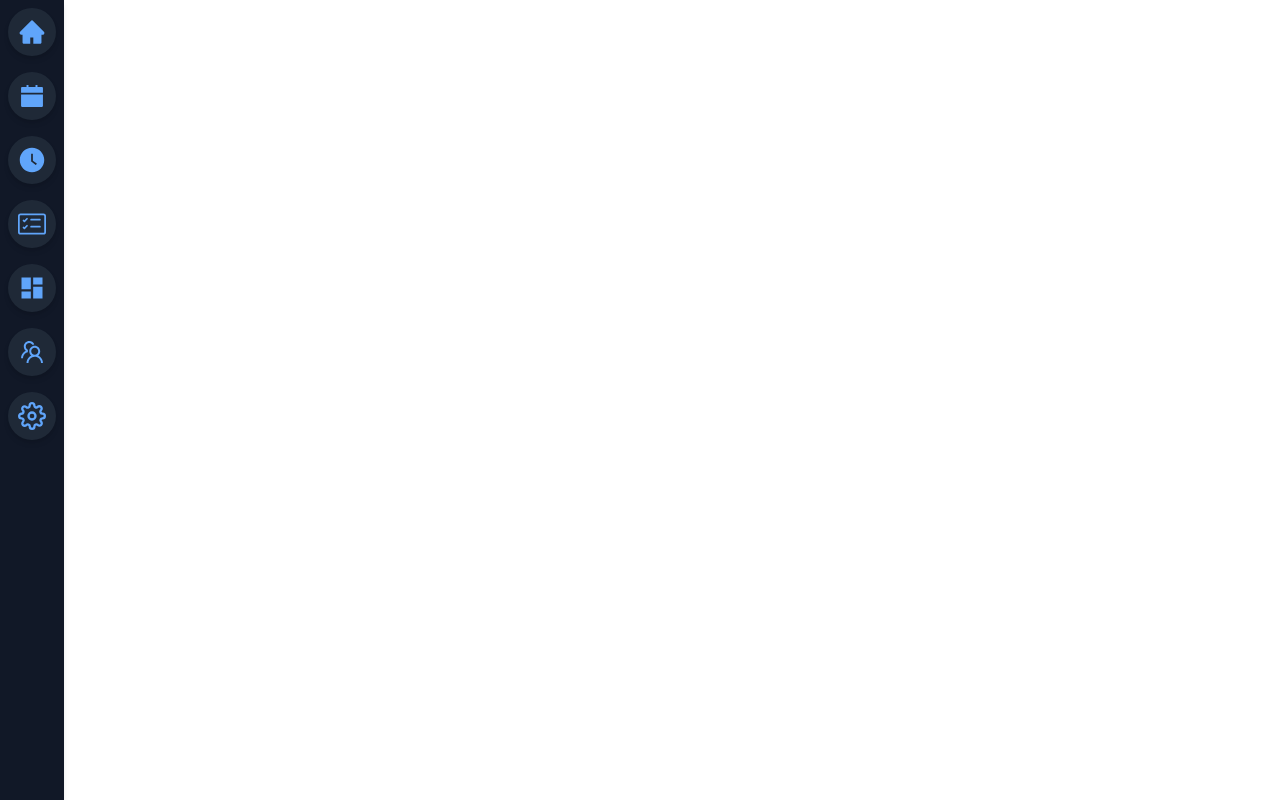
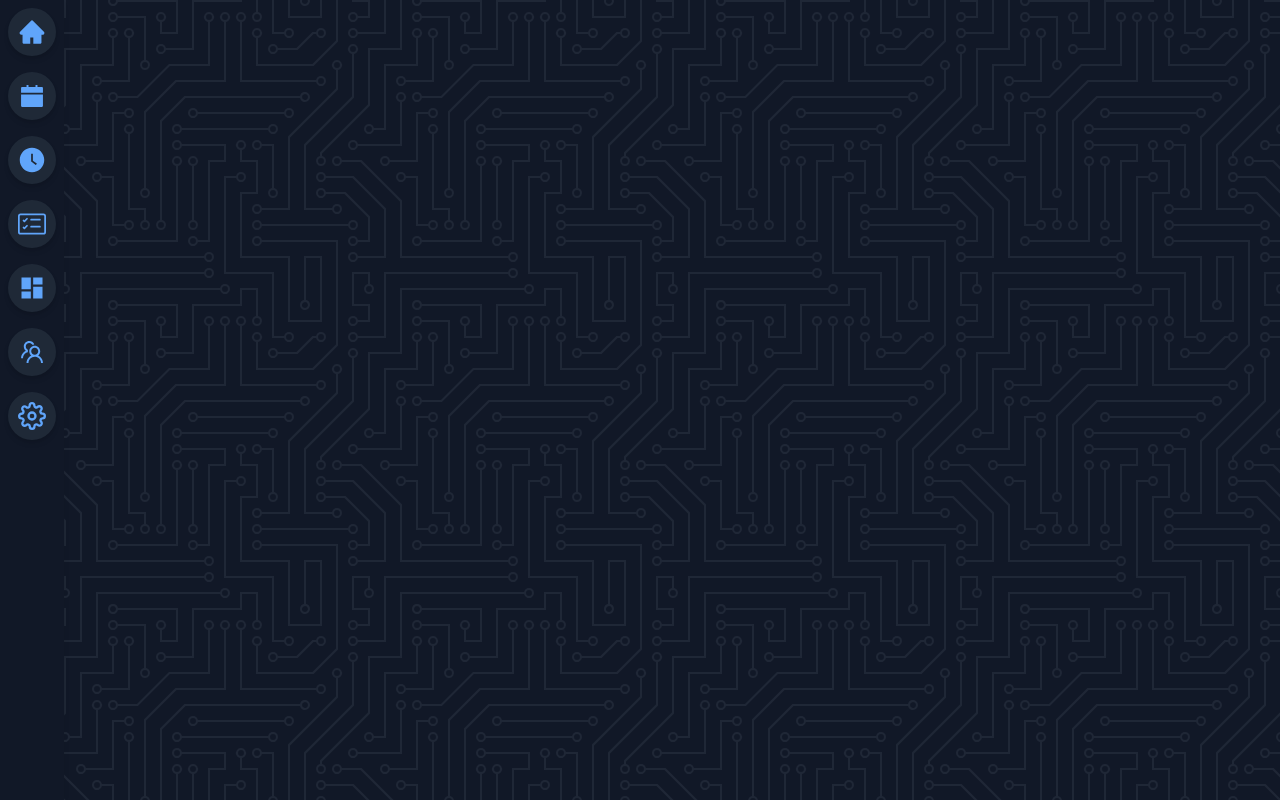
Before and after one commit to ScriptedRain/timerApp, a React (Create React App) app: page /todo in a window 1280 px wide. Built offline with nearby package versions, Linux system fonts and the light colour scheme.

Commit message:
cleaned up

```diff
--- a/src/App.js
+++ b/src/App.js
@@ -4,6 +4,7 @@ import About from './Pages/About'
 import './index.css'
 import Sidebar from './Components/Sidebar'
 import { Calendar } from './Pages/Calendar'
+import Todo from './Pages/Todo'
 
 function App() {
   return (
@@ -16,6 +17,7 @@ function App() {
           <Route exact path='/' element={<Home />} />
           <Route path='/about' element={<About />} />
           <Route path='/calendar' element={<Calendar />} />
+          <Route path='/todo' element={<Todo />} />
         </Routes>
       </Router>
     </div>
--- a/src/Components/Sidebar.jsx
+++ b/src/Components/Sidebar.jsx
@@ -7,15 +7,12 @@ import {
   // AiOutlineRadiusSetting,
 } from 'react-icons/ai'
 import { FiSettings } from 'react-icons/fi'
-import {MdDashboard} from 'react-icons/md'
-import {BsCardChecklist} from 'react-icons/bs'
+import { MdDashboard } from 'react-icons/md'
+import { BsCardChecklist } from 'react-icons/bs'
 const Sidebar = () => {
   return (
     <div className='fixed top-0 left-0 h-screen w-16 flex flex-col bg-gray-900 text-white shadow-md'>
-      <SideBarIcon
-      icon={<AiFillHome
-      size='28' />}
-      text='Home' to={'/'} />
+      <SideBarIcon icon={<AiFillHome size='28' />} text='Home' to={'/'} />
       <SideBarIcon
         icon={<AiFillCalendar size='28' />}
         text='Calendar'
@@ -28,28 +25,23 @@ const Sidebar = () => {
       />
       <SideBarIcon
         icon={<BsCardChecklist size='28' />}
-        text='Reminders'
-        to={'Reminders'}
+        text='To do'
+        to={'Todo'}
       />
-      <SideBarIcon
-        icon={<MdDashboard size='28' />}
-        text='Board'
-        to={'Board'}
-      />
+      <SideBarIcon icon={<MdDashboard size='28' />} text='Board' to={'Board'} />
       <SideBarIcon
         icon={<AiOutlineTeam size='28' />}
         text='About Us'
         to={'/About'}
       />
       <SideBarIcon
-        icon={<FiSettings size='28' top='90'/>}
+        icon={<FiSettings size='28' top='90' />}
         text='Settings'
         to={'Settings'}
       />
     </div>
   )
 }
-
 
 const SideBarIcon = ({ icon, text = 'tooltip 💡', to }) => {
   return (
--- a/src/Pages/Reminders.jsx
+++ /dev/null
@@ -1 +0,0 @@
-import react from 'react'
--- /dev/null
+++ b/src/Pages/Todo.jsx
@@ -0,0 +1,14 @@
+import React from 'react'
+import Pattern from '../Components/Pattern'
+
+const Todo = () => {
+  return (
+    <div>
+      <Pattern>
+        <h1 className='text-2xl'></h1>
+      </Pattern>
+    </div>
+  )
+}
+
+export default Todo
```
